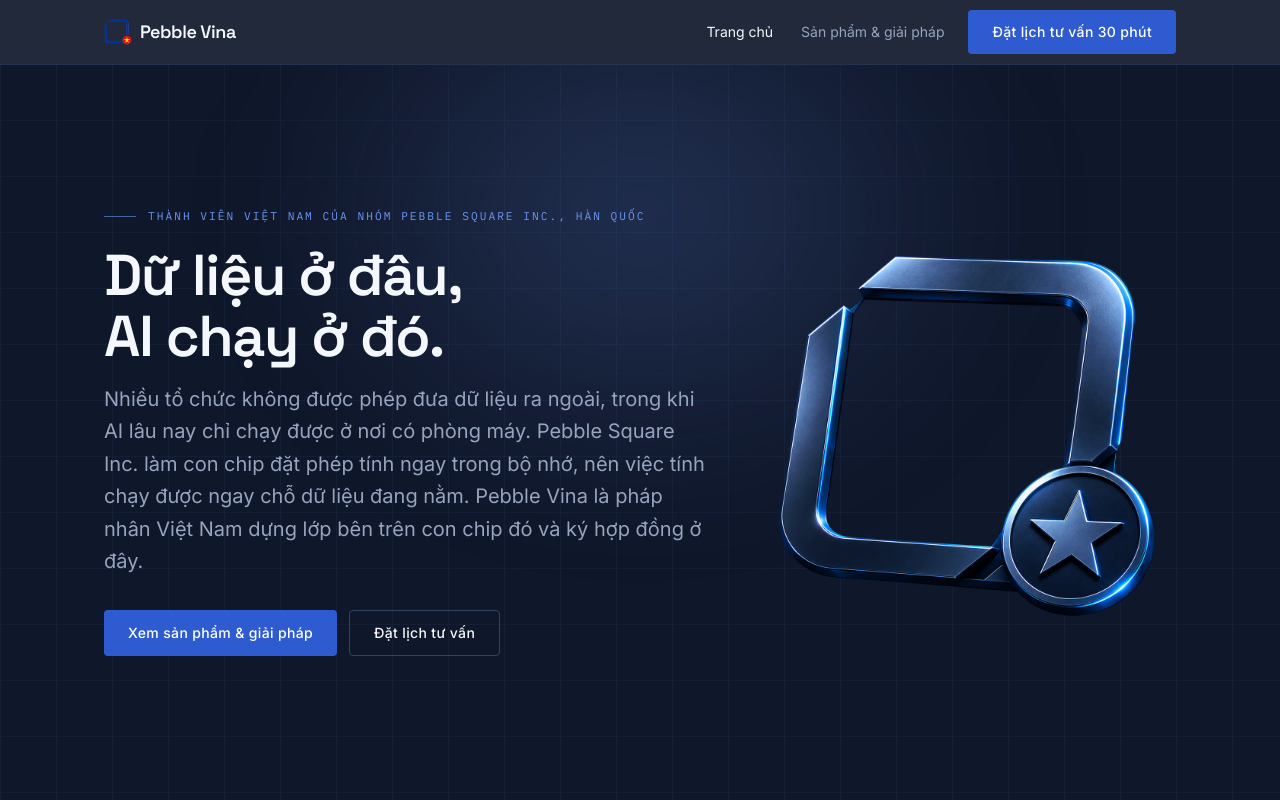
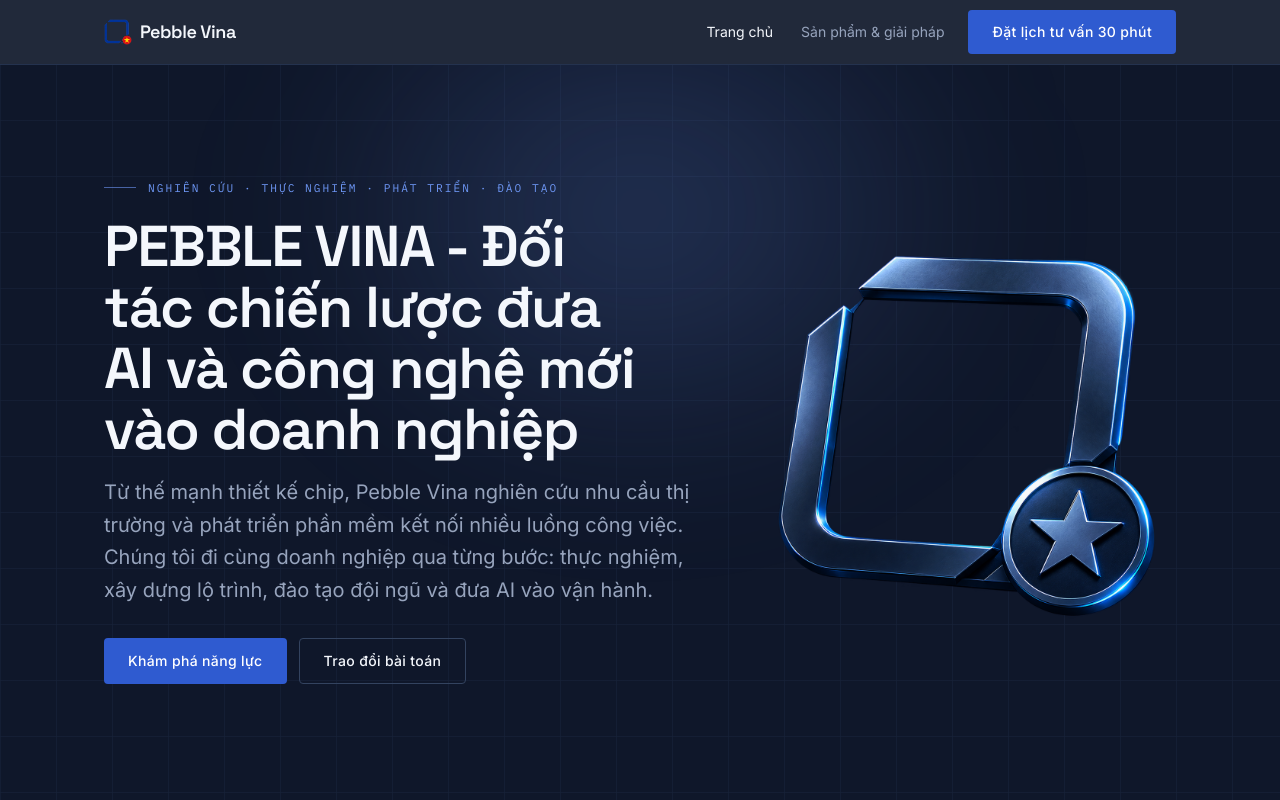
Before and after one commit to quantruong-2518/pv-landing-page, a Next.js app in the folder web/: page /vi in a window 1280 px wide. Shown: the top 800 px of the page. Built offline with nearby package versions, Linux system fonts and the light colour scheme.

Commit message:
content: reposition home hero around Pebble Vina

```diff
--- a/web/content/vi.ts
+++ b/web/content/vi.ts
@@ -25,11 +25,11 @@
 
   home: {
     hero: {
-      eyebrow: "Thành viên Việt Nam của nhóm Pebble Square Inc., Hàn Quốc",
-      slogan: "Dữ liệu ở đâu, AI chạy ở đó.",
-      lead: "Nhiều tổ chức không được phép đưa dữ liệu ra ngoài, trong khi AI lâu nay chỉ chạy được ở nơi có phòng máy. Pebble Square Inc. làm con chip đặt phép tính ngay trong bộ nhớ, nên việc tính chạy được ngay chỗ dữ liệu đang nằm. Pebble Vina là pháp nhân Việt Nam dựng lớp bên trên con chip đó và ký hợp đồng ở đây.",
-      ctaPrimary: "Xem sản phẩm & giải pháp",
-      ctaSecondary: "Đặt lịch tư vấn",
+      eyebrow: "NGHIÊN CỨU · THỰC NGHIỆM · PHÁT TRIỂN · ĐÀO TẠO",
+      slogan: "PEBBLE VINA - Đối tác chiến lược đưa AI và công nghệ mới vào doanh nghiệp",
+      lead: "Từ thế mạnh thiết kế chip, Pebble Vina nghiên cứu nhu cầu thị trường và phát triển phần mềm kết nối nhiều luồng công việc. Chúng tôi đi cùng doanh nghiệp qua từng bước: thực nghiệm, xây dựng lộ trình, đào tạo đội ngũ và đưa AI vào vận hành.",
+      ctaPrimary: "Khám phá năng lực",
+      ctaSecondary: "Trao đổi bài toán",
       media: {
         src: "/brand/pebble-vina-decorator.png",
         // Decorative brand mark — alt stays empty by design (context/media-plan.md).
```
